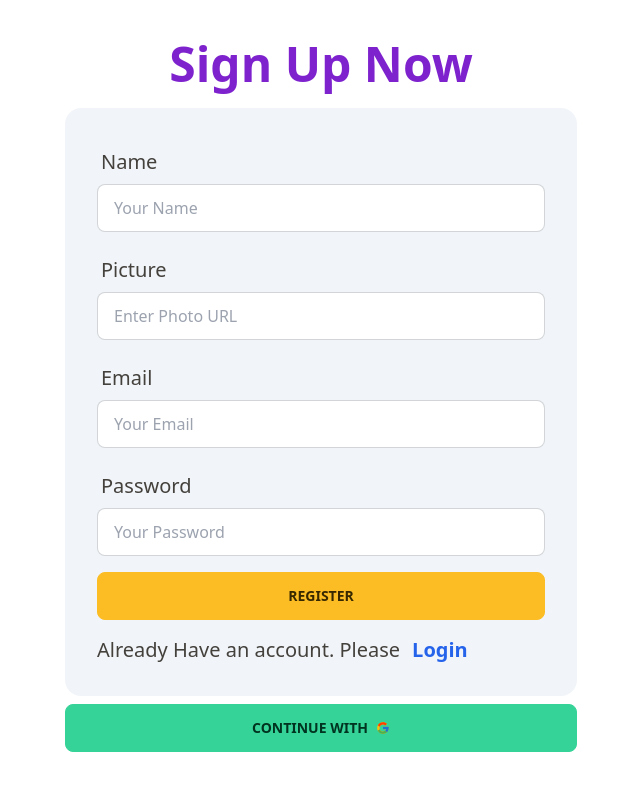
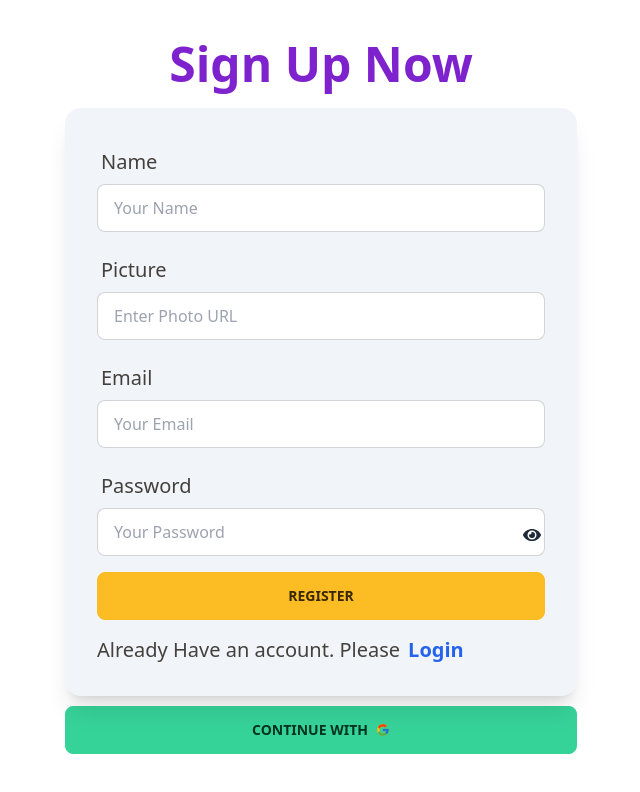
Before and after one commit to habib33-3/digital-nest-client, a React (Vite) app: page /register in a window 1280 px wide. Shown: the top 792 px of the page, without its empty margins (319-959 px from the left). Built offline with nearby package versions, Linux system fonts and the light colour scheme.

Commit message:
password validation impemented

```diff
--- a/src/pages/Register/Register.jsx
+++ b/src/pages/Register/Register.jsx
@@ -2,8 +2,12 @@ import { Link } from "react-router-dom";
 import useAuth from "../../hooks/useAuth";
 import toast from "react-hot-toast";
 import Social from "../../components/Social/Social";
+import { useState } from "react";
+import { FaEye, FaEyeSlash } from "react-icons/fa";
 
 const Register = () => {
+  const [showPassword, setShowPassword] = useState(false);
+
   const { createUser } = useAuth();
 
   const handleRegisterUser = (e) => {
@@ -14,6 +18,14 @@ const Register = () => {
     const picture = form.picture.value;
     const email = form.email.value;
     const password = form.password.value;
+
+
+    if (!/^(?=.*[A-Z])(?=.*[!@#$%^&*()_+]).{6,}$/.test(password)) {
+      return toast.error(
+        "Invalid password. It should be at least 6 characters long, contain at least one special character, and at least one capital letter."
+      );
+    }
+
 
     createUser(email, password)
       .then((res) => {
@@ -26,14 +38,14 @@ const Register = () => {
   };
 
   return (
-    <div className="my-10 w-screen">
+    <div className="my-10 ">
       <h1 className="text-center text-5xl text-purple-700 my-5 font-bold">
         Sign Up Now
       </h1>
       <div className="lg:w-2/5 mx-auto ">
         <form
           action=""
-        className="  p-8 card bg-slate-100 space-y-4"
+          className="  p-8 card bg-slate-100 shadow-xl mb-0.5 space-y-4"
           onSubmit={handleRegisterUser}
         >
           <div className="form-control w-full ">
@@ -45,17 +57,21 @@ const Register = () => {
               placeholder="Your Name"
               name="name"
               className="input input-bordered w-full "
+              required
             />
           </div>
           <div className="form-control w-full ">
             <label className="label">
-            <span className="text-xl font-medium text-stone-700 ">Picture</span>
+              <span className="text-xl font-medium text-stone-700 ">
+                Picture
+              </span>
             </label>
             <input
               type="text"
               placeholder="Enter Photo URL"
               name="picture"
               className="input input-bordered w-full "
+              required
             />
           </div>
           <div className="form-control w-full ">
@@ -67,21 +83,30 @@ const Register = () => {
               name="email"
               placeholder="Your Email"
               className="input input-bordered w-full "
+              required
             />
           </div>
-        <div className="form-control w-full ">
+          <div className="form-control w-full relative">
             <label className="label">
               <span className="text-xl font-medium text-stone-700 ">
                 Password
               </span>
             </label>
             <input
-            type="password"
+              type={showPassword ? "text" : "password"}
               name="password"
               placeholder="Your Password"
               className="input input-bordered w-full "
+              required
             />
+            <div
+              className="text-lg font-medium absolute right-1 bottom-3 cursor-pointer"
+              onClick={() => setShowPassword(!showPassword)}
+            >
+              {showPassword ? <FaEyeSlash /> : <FaEye />}
             </div>
+          </div>
+
           <button
             className="btn btn-warning"
             type="submit"
@@ -91,7 +116,7 @@ const Register = () => {
           <p className="text-xl font-medium text-stone-700">
             Already Have an account. Please
             <Link
-            className="text-blue-600 font-bold  mx-3"
+              className="text-blue-600 font-bold  mx-2"
               to="/login"
             >
               Login
```
Lines whose indentation alone changed are shown as unchanged.
